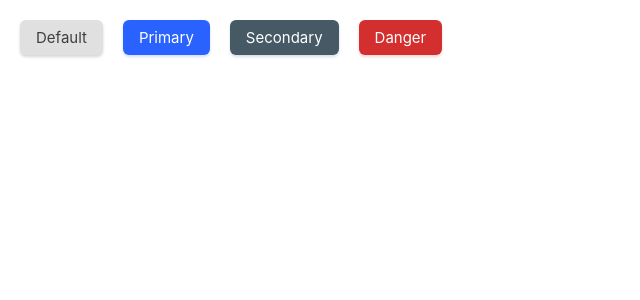
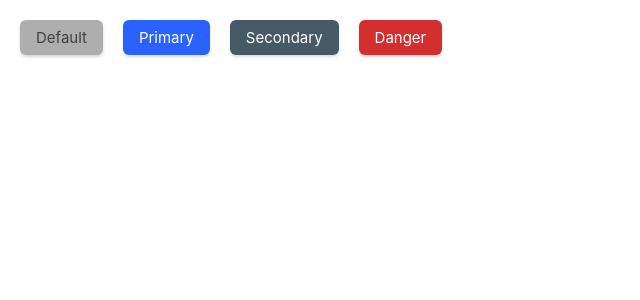
Before and after one commit to Vanaldito/button-component, a React (Vite) app: page / in a window 1280 px wide. In both pictures the pointer is over the button "Default". Shown: the top 300 px of the page, without its empty margins (0-640 px from the left). Built offline with nearby package versions, Linux system fonts and the light colour scheme.

Commit message:
feat: add visual indicators on hover and focus

```diff
--- a/src/components/button.css
+++ b/src/components/button.css
@@ -5,6 +5,7 @@
   align-items: center;
   gap: 5px;
   height: max-content;
+  border-radius: 6px;
 }
 
 .button--color-default {
@@ -18,6 +19,13 @@
   --text-bg-color: #ffffff;
 }
 
+.button--color-default:hover,
+.button--color-default:focus {
+  --default-bg-color: #aeaeae;
+  --outline-bg-color: #3f3f3f1a;
+  --text-bg-color: #3f3f3f1a;
+}
+
 .button--color-primary {
   --default-fg-color: #ffffff;
   --default-bg-color: #2962ff;
@@ -27,6 +35,13 @@
   --outline-border-color: #2962ff;
   --text-fg-color: #2962ff;
   --text-bg-color: #ffffff;
+}
+
+.button--color-primary:hover,
+.button--color-primary:focus {
+  --default-bg-color: #0039cb;
+  --outline-bg-color: #2962ff1a;
+  --text-bg-color: #2962ff1a;
 }
 
 .button--color-secondary {
@@ -40,6 +55,13 @@
   --text-bg-color: #ffffff;
 }
 
+.button--color-secondary:hover,
+.button--color-secondary:focus {
+  --default-bg-color: #1c313a;
+  --outline-bg-color: #455a641a;
+  --text-bg-color: #455a641a;
+}
+
 .button--color-danger {
   --default-fg-color: #ffffff;
   --default-bg-color: #d32f2f;
@@ -51,8 +73,14 @@
   --text-bg-color: #ffffff;
 }
 
+.button--color-danger:hover,
+.button--color-danger:focus {
+  --default-bg-color: #9a0007;
+  --outline-bg-color: #d32f2f1a;
+  --text-bg-color: #d32f2f1a;
+}
+
 .button--variant-default {
-  border-radius: 6px;
   color: var(--default-fg-color);
   background-color: var(--default-bg-color);
   border: none;
@@ -61,7 +89,6 @@
 
 .button--variant-outline {
   border: 1px solid var(--outline-border-color);
-  border-radius: 6px;
   background-color: var(--outline-bg-color);
   color: var(--outline-fg-color);
 }
```
